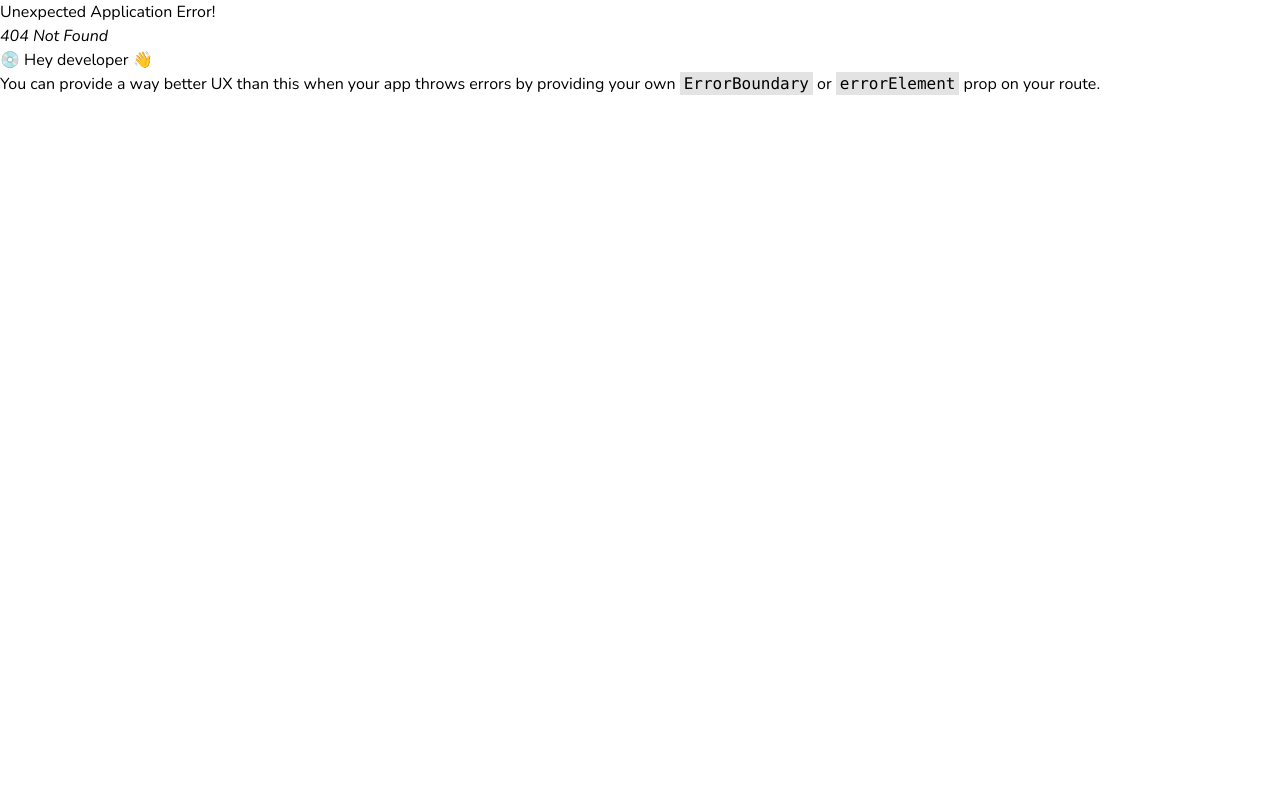
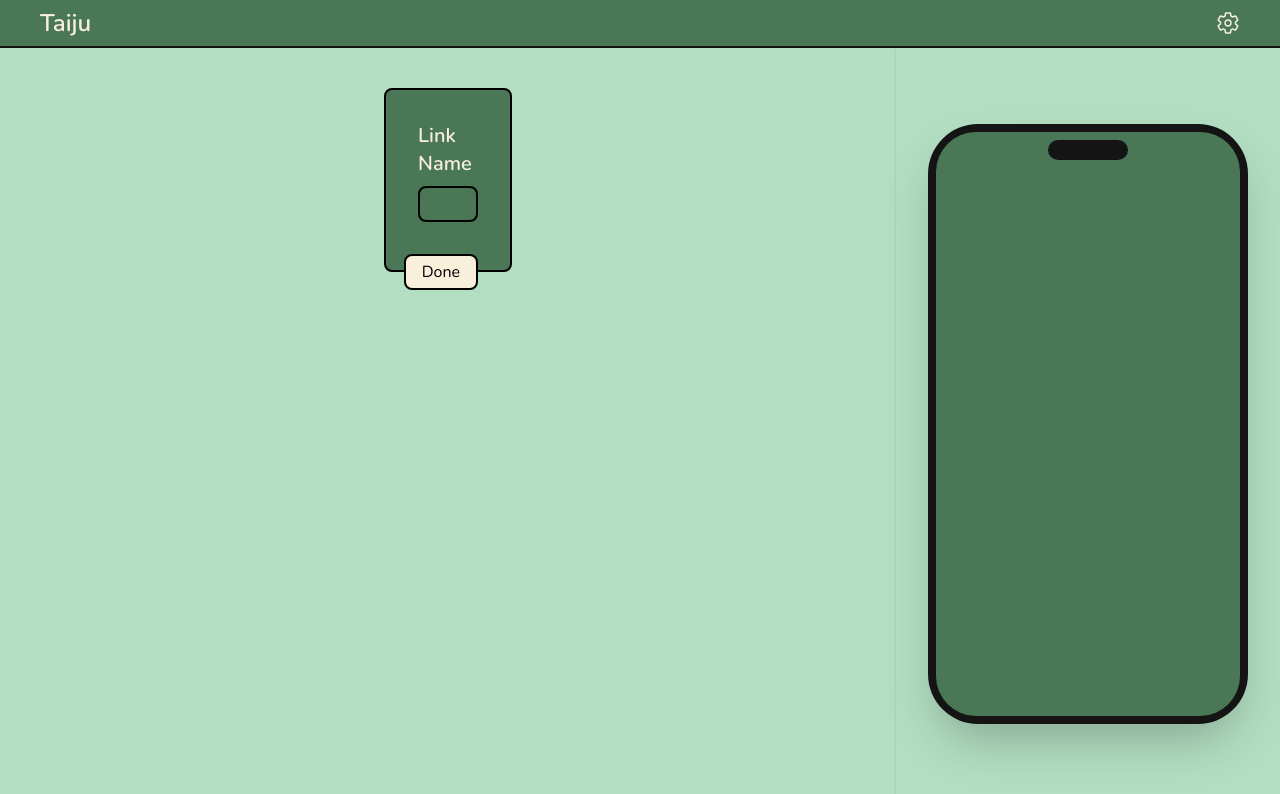
Before and after one commit to HtetAungLw1n/Taiju, a React (Vite) app: page /newInput in a window 1280 px wide. Before the commit this address had no page. Shown: the top 794 px of the page. Built offline with nearby package versions, Linux system fonts and the light colour scheme.

Commit message:
user input page

```diff
--- a/src/App.jsx
+++ b/src/App.jsx
@@ -5,6 +5,7 @@ import Signin from "./pages/Signin";
 import Welcome from "./pages/Welcome";
 import Home from "./pages/Home";
 import Setting from "./pages/Setting";
+import NewInput from "./pages/NewInput";
 
 const router = createBrowserRouter([
   {
@@ -13,6 +14,7 @@ const router = createBrowserRouter([
     children: [
       { index: true, element: <Home /> },
       { path: "/setting", element: <Setting /> },
+      { path: "/newInput", element: <NewInput /> },
     ],
   },
   { path: "/welcome", element: <Welcome /> },
--- a/src/components/UserInput.jsx
+++ b/src/components/UserInput.jsx
@@ -4,7 +4,7 @@ import { Link } from "react-router-dom";
 const UserInput = () => {
   return (
     <div className="bg-greendark my-8 rounded-lg text-cream text-center px-4 py-2 md:text-xl border-2 border-night">
-      <Link to={"/newLink"}>Add New Link</Link>
+      <Link to={"/newInput"}>Add New Link</Link>
     </div>
   );
 };
--- /dev/null
+++ b/src/pages/NewInput.jsx
@@ -0,0 +1,28 @@
+import React from "react";
+import { Form } from "react-router-dom";
+
+const NewInput = () => {
+  return (
+    <div className="md:w-[70%] bg-white1 px-4 py-10 md:px-96 md:py-10">
+      <Form className="bg-greendark rounded-lg border-2 p-8 pb-12">
+        <div>
+          <label
+            htmlFor="linkName"
+            className="font-semibold md:text-xl text-cream"
+          >
+            Link Name
+          </label>
+          <input
+            type="url"
+            className="border-2 block px-2 py-1 rounded-lg w-full mt-2"
+          />
+        </div>
+        <button className="bg-cream border-2 rounded-lg px-4 py-1 mt-8 float-end">
+          Done
+        </button>
+      </Form>
+    </div>
+  );
+};
+
+export default NewInput;
```
